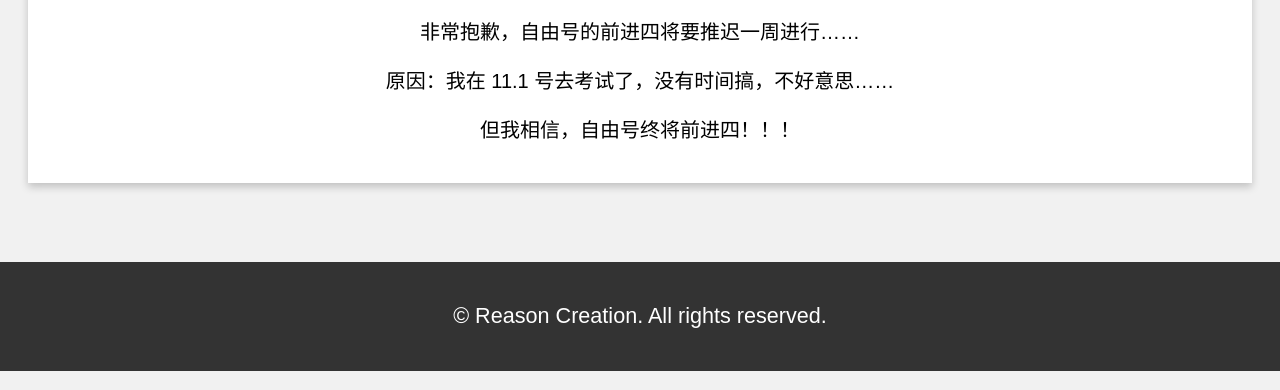
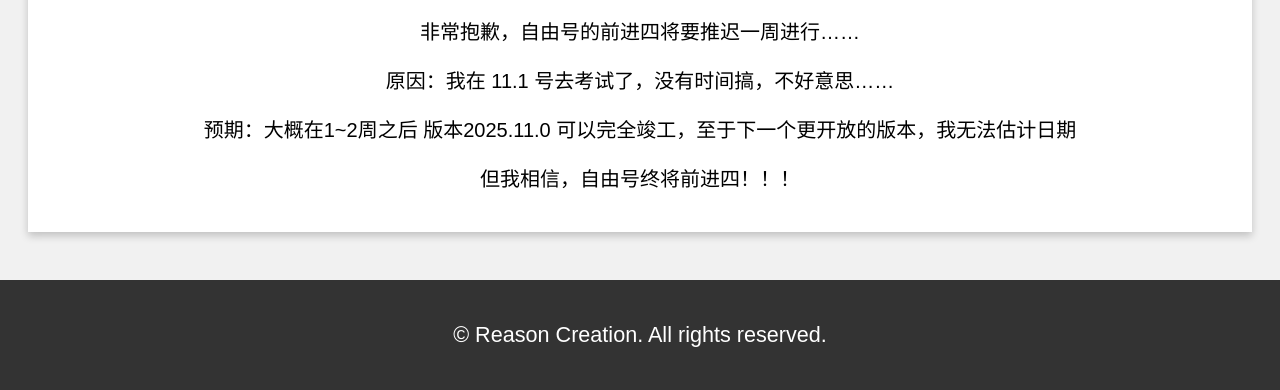
Before and after one commit to ReasonCreation/Liberty, a plain HTML site: page index.html in a window 1280 px wide. Shown: the part 429-819 px from the top of the page. Drawn offline with Linux system fonts and the light colour scheme.

Commit message:
Add expected completion date for version 2025.11.0

```diff
--- a/index.html
+++ b/index.html
@@ -225,6 +225,7 @@
             <p style="text-align: center; font-size: 35px;">测试阶段</p>
             <p style="text-align: center; font-size: 20px;">非常抱歉，自由号的前进四将要推迟一周进行……</p>
             <p style="text-align: center; font-size: 20px;">原因：我在 11.1 号去考试了，没有时间搞，不好意思……</p>
+            <p style="text-align: center; font-size: 20px;">预期：大概在1~2周之后 版本2025.11.0 可以完全竣工，至于下一个更开放的版本，我无法估计日期</p>
             <p style="text-align: center; font-size: 20px;">但我相信，自由号终将前进四！！！</p>
         </div>
     </div>
```
